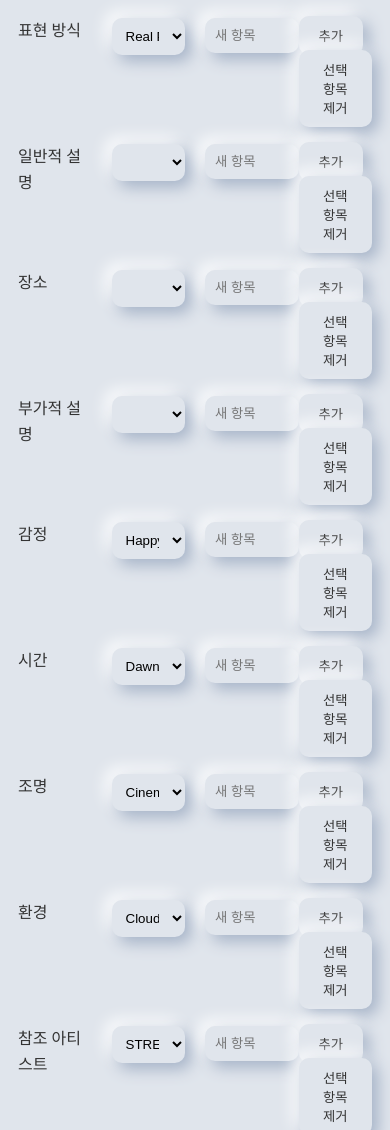
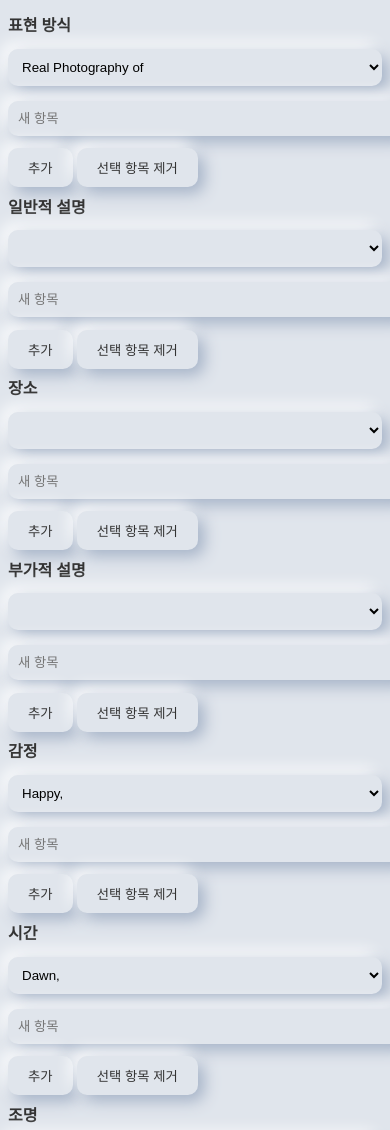
Before and after one commit to aiwonderlandgilbut/aiwonderland, a plain HTML site: page index.html in a window 390 px wide. Shown: the top 1130 px of the page. Drawn offline with Linux system fonts and the light colour scheme.

Commit message:
index.html

```diff
--- a/index.html
+++ b/index.html
@@ -7,7 +7,7 @@
 <style>
   body {
     font-family: 'Segoe UI', Tahoma, Geneva, Verdana, sans-serif;
-    background-color: #E0E5EC; /* Light grey background */
+    background-color: #E0E5EC;
     color: #333;
     line-height: 1.6;
   }
@@ -53,6 +53,28 @@
     box-shadow: inset 6px 6px 16px 0 #A3B1C6, inset -6px -6px 16px 0 #FFFFFF;
     margin-top: 20px;
   }
+.title {
+    font-weight: bold;
+    color: #333;
+  }
+
+  @media (max-width: 767px) {
+    .row {
+    flex-direction: column;
+    align-items: stretch;
+  }
+    .column {
+    flex: 1 1 auto;
+    width: 100%;
+    padding: 5px 0;
+  }
+    select {
+  -webkit-appearance: menulist;
+  -moz-appearance: menulist;
+  appearance: menulist;
+}
+word-break: keep-all;
+  }
 </style>
 
 </head>
@@ -60,7 +82,7 @@
 
   <div class="row">
     <div class="column">
-      <span>표현 방식</span>
+      <span class="title">표현 방식</span>
     </div>
     <div class="column">
       <select id="MEDIUM"></select>
@@ -76,7 +98,7 @@
 
   <div class="row">
     <div class="column">
-      <span>일반적 설명</span>
+      <span class="title">일반적 설명</span>
     </div>
     <div class="column">
       <select id="GENERAL DESCRIPTION"></select>
@@ -92,7 +114,7 @@
 
   <div class="row">
     <div class="column">
-      <span>장소</span>
+      <span class="title">장소</span>
     </div>
     <div class="column">
       <select id="LOCATION"></select>
@@ -108,7 +130,7 @@
 
   <div class="row">
     <div class="column">
-      <span>부가적 설명</span>
+      <span class="title">부가적 설명</span>
     </div>
     <div class="column">
       <select id="SPECIFIC DETAILS"></select>
@@ -124,7 +146,7 @@
 
   <div class="row">
     <div class="column">
-      <span>감정</span>
+      <span class="title">감정</span>
     </div>
     <div class="column">
       <select id="EMOTIONS"></select>
@@ -140,7 +162,7 @@
 
   <div class="row">
     <div class="column">
-      <span>시간</span>
+      <span class="title">시간</span>
     </div>
     <div class="column">
       <select id="HOUR"></select>
@@ -156,7 +178,7 @@
 
   <div class="row">
     <div class="column">
-      <span>조명</span>
+      <span class="title">조명</span>
     </div>
     <div class="column">
       <select id="LIGHTING"></select>
@@ -172,7 +194,7 @@
 
   <div class="row">
     <div class="column">
-      <span>환경</span>
+      <span class="title">환경</span>
     </div>
     <div class="column">
       <select id="AMBIENT"></select>
@@ -188,7 +210,7 @@
 
   <div class="row">
     <div class="column">
-      <span>참조 아티스트</span>
+      <span class="title">참조 아티스트</span>
     </div>
     <div class="column">
       <select id="ARTIST STYLE"></select>
@@ -204,7 +226,7 @@
 
   <div class="row">
     <div class="column">
-      <span>필름 스타일</span>
+      <span class="title">필름 스타일</span>
     </div>
     <div class="column">
       <select id="FILM STYLE"></select>
@@ -220,7 +242,7 @@
 
   <div class="row">
     <div class="column">
-      <span>이미지 타입</span>
+      <span class="title">이미지 타입</span>
     </div>
     <div class="column">
       <select id="SHOT TYPE"></select>
@@ -236,7 +258,7 @@
 
   <div class="row">
     <div class="column">
-      <span>기타 태그</span>
+      <span class="title">기타 태그</span>
     </div>
     <div class="column">
       <select id="TAGS"></select>
@@ -252,7 +274,7 @@
 
   <div class="row">
     <div class="column">
-      <span>이미지의 장르</span>
+      <span class="title">이미지의 장르</span>
     </div>
     <div class="column">
       <select id="MOVIE GENRE/PHOTOGRAPHY STYLE"></select>
@@ -268,7 +290,7 @@
 
   <div class="row">
     <div class="column">
-      <span>종횡비</span>
+      <span class="title">종횡비</span>
     </div>
     <div class="column">
       <select id="ASPECT RATIO"></select>
@@ -284,7 +306,7 @@
 
   <div class="row">
     <div class="column">
-      <span>카오스 파라미터</span>
+      <span class="title">카오스 파라미터</span>
     </div>
     <div class="column">
       <select id="CHAOS"></select>
```
